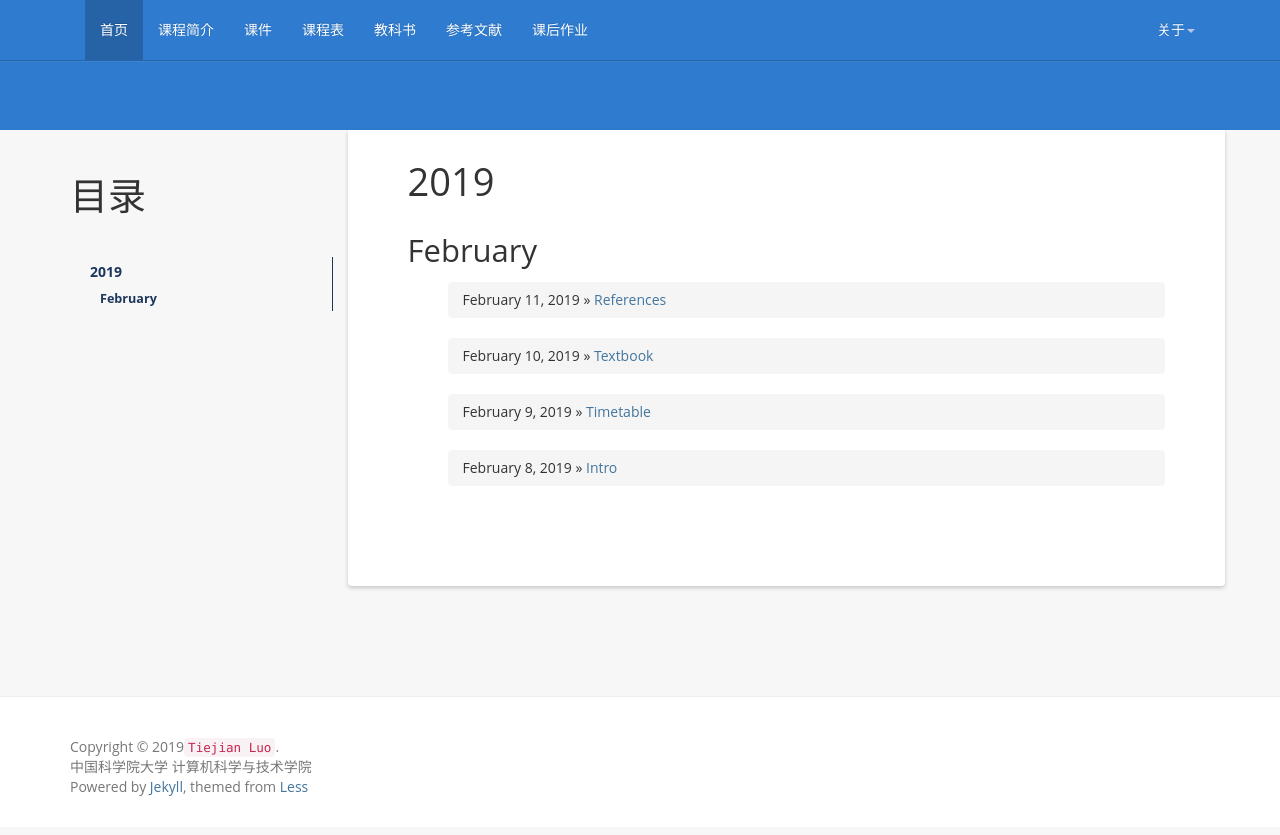
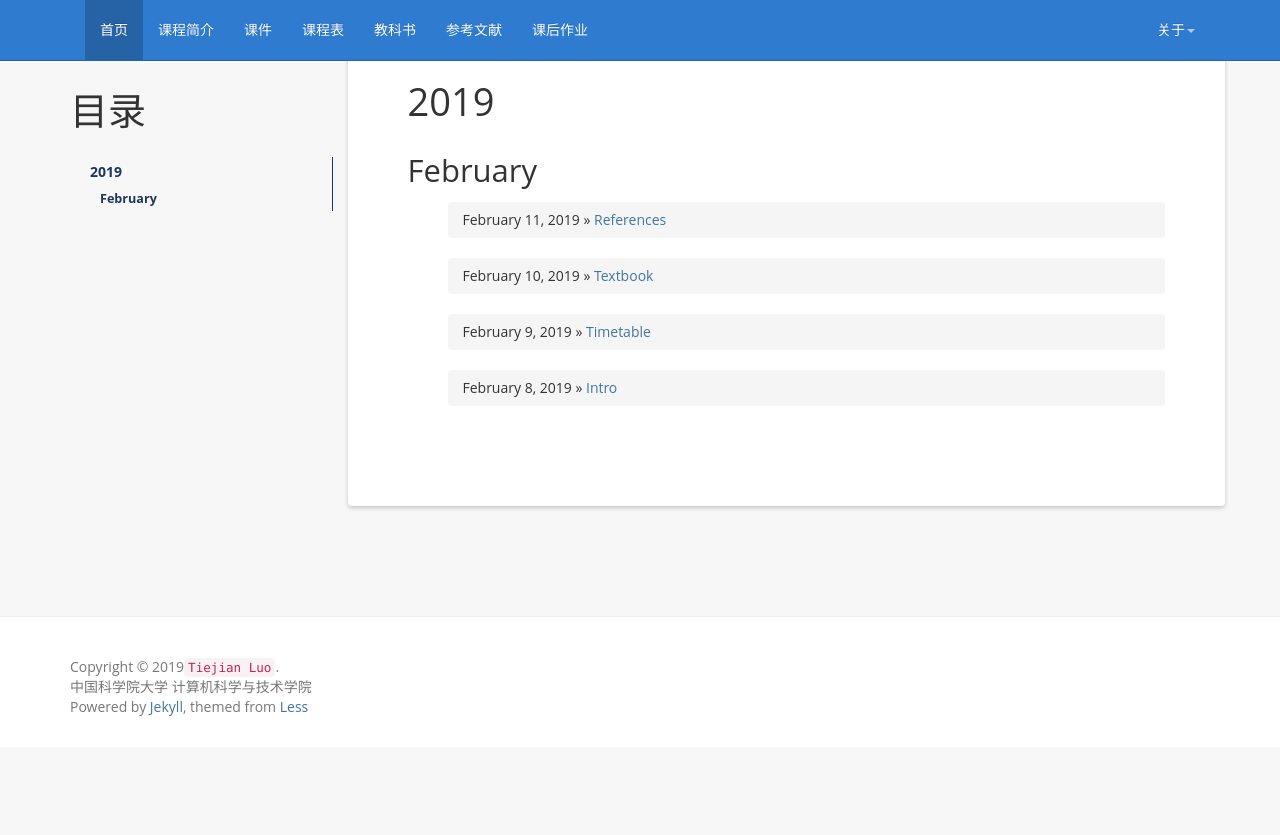
Before and after one commit to tjluo-ucas/ns, a Jekyll site: the page built from index.html, in a window 1280 px wide. Shown: the top 835 px of the page. Built offline with Jekyll 4.4.1, drawn with Linux system fonts in a browser that asks for light colours; nearby versions of some CDN libraries; a script that is not in the unit is left out; comment, search, counter and statistics services are not loaded.

Commit message:
Update default.html

```diff
--- a/_layouts/default.html
+++ b/_layouts/default.html
@@ -6,7 +6,6 @@
   <body class="index">
 
     {% include header.html %}
-    {% include docs_header.html %}
 
     {{ content }}
 
```
